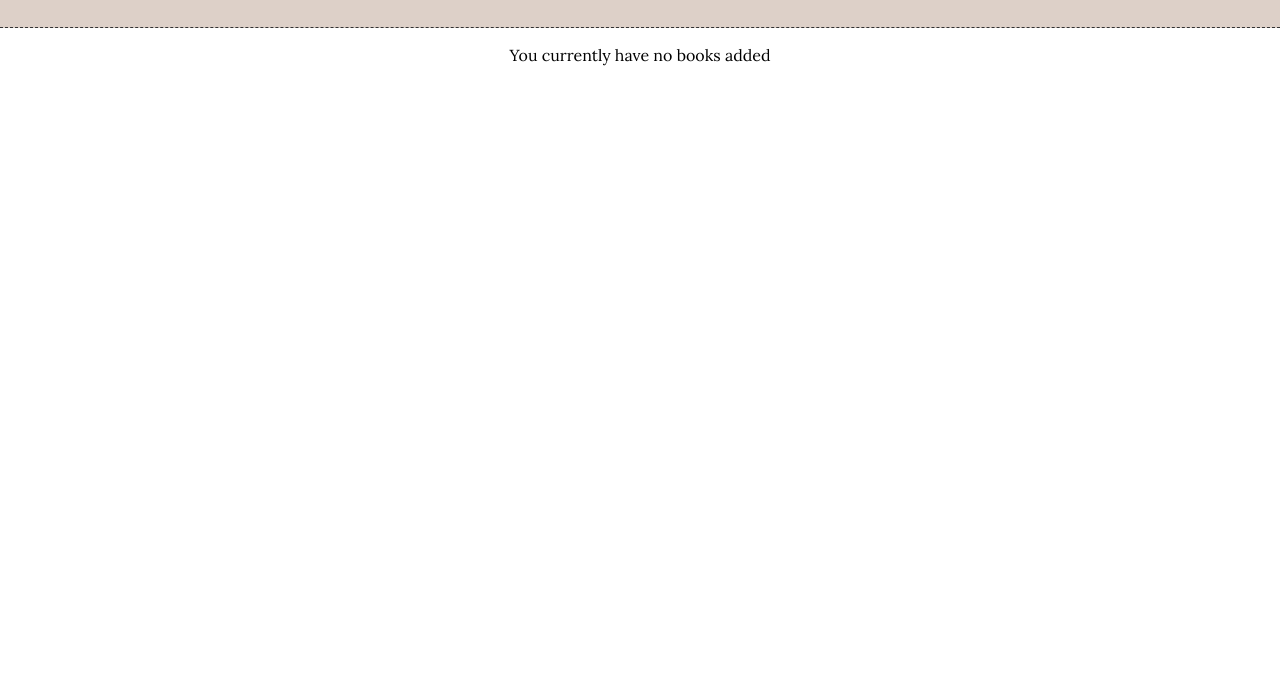
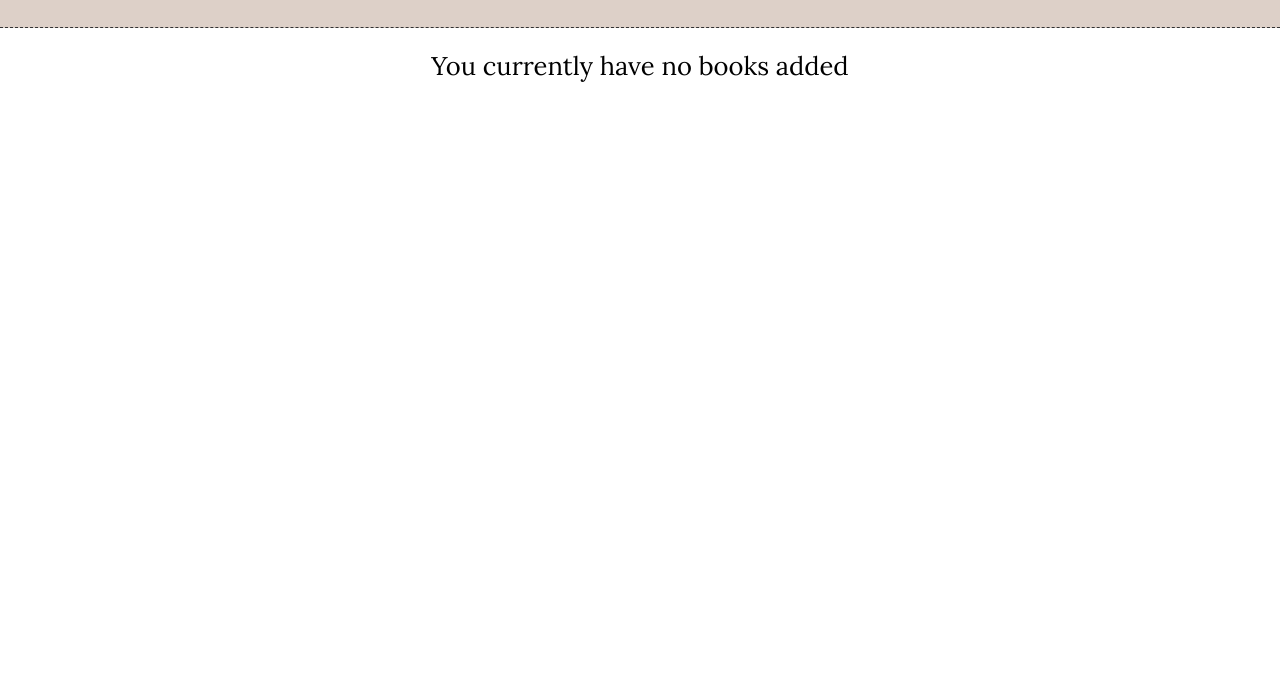
Before and after one commit to beterbread/library, a plain HTML site: page index.html in a window 1280 px wide. Shown: the part 114-800 px from the top of the page. Drawn offline with Linux system fonts and the light colour scheme.

Commit message:
Font size

```diff
--- a/style.css
+++ b/style.css
@@ -263,5 +263,6 @@ iframe {
 
 .empty {
   text-align: center;
-  margin-top: 1.5vw;
+  margin-top: 2vw;
+  font-size: 2vw;
 }
```
